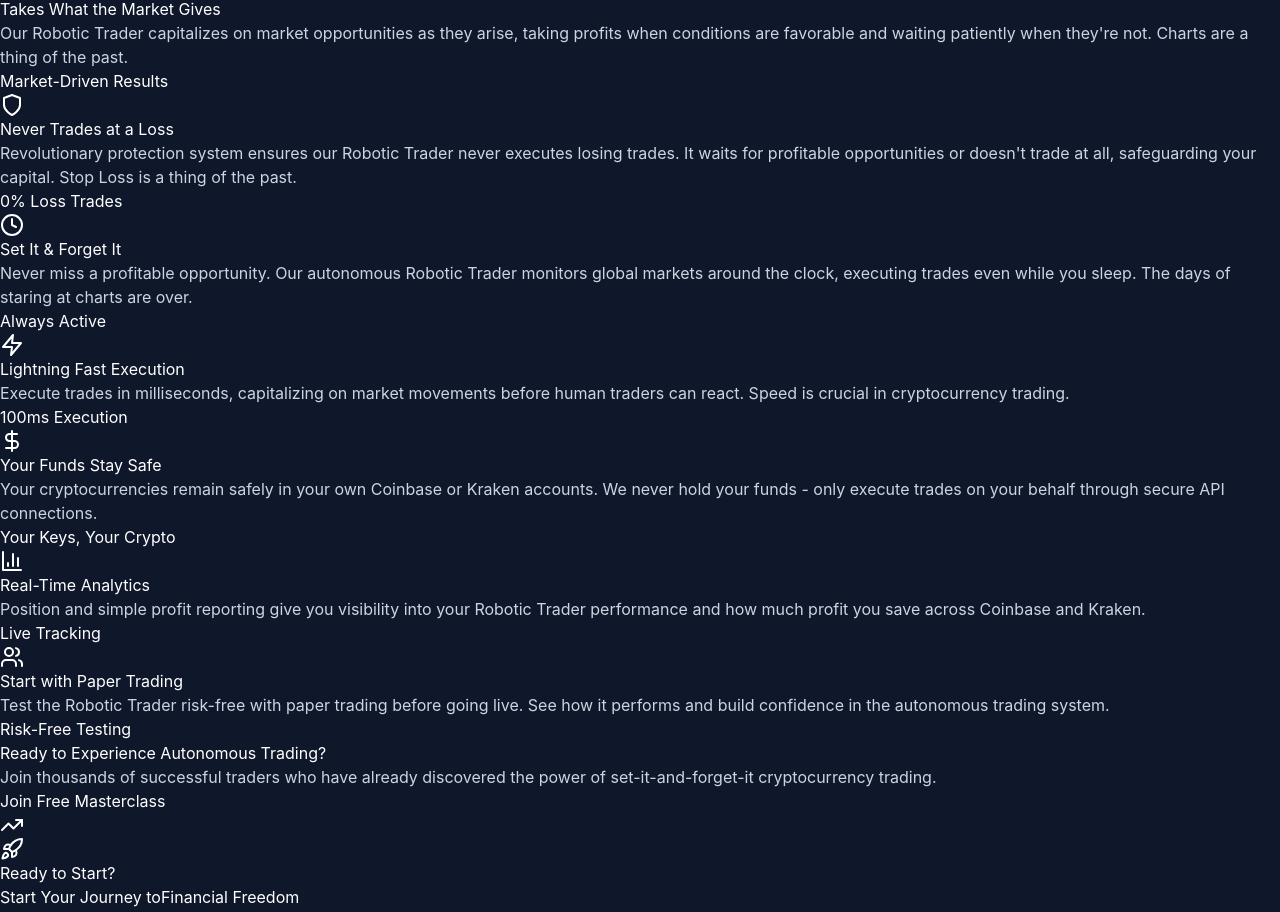
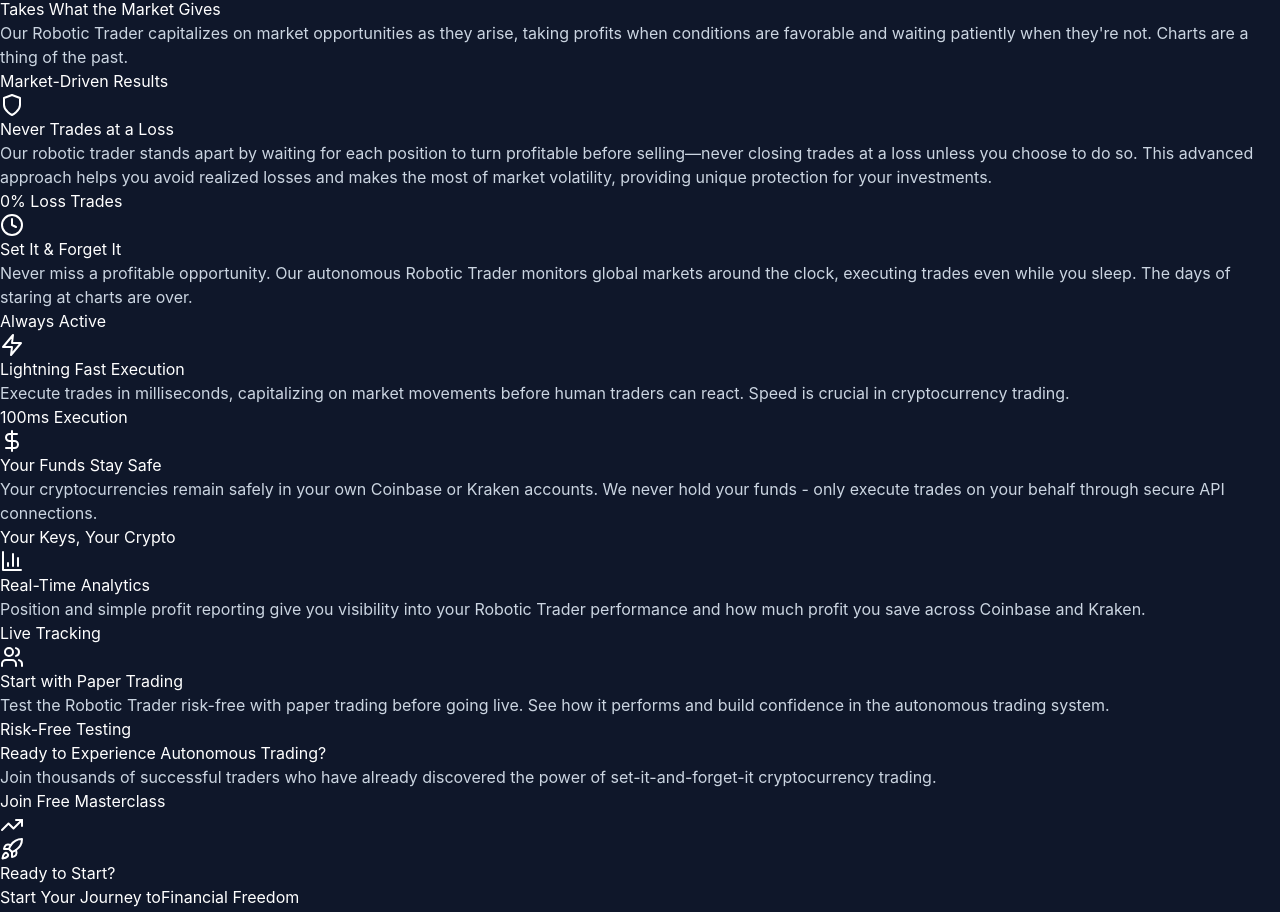
Before and after one commit to patjenkinsGIT/myrobotictrader, a React (Vite) app: page / in a window 1280 px wide. Shown: the part 1011-1923 px from the top of the page. Built offline with nearby package versions, Linux system fonts and the light colour scheme.

Commit message:
FAQ and Feature update.

```diff
--- a/src/components/Features.tsx
+++ b/src/components/Features.tsx
@@ -31,7 +31,7 @@ const features = [
     icon: Shield,
     title: "Never Trades at a Loss",
     description:
-      "Revolutionary protection system ensures our Robotic Trader never executes losing trades. It waits for profitable opportunities or doesn't trade at all, safeguarding your capital. Stop Loss is a thing of the past.",
+      "Our robotic trader stands apart by waiting for each position to turn profitable before selling—never closing trades at a loss unless you choose to do so. This advanced approach helps you avoid realized losses and makes the most of market volatility, providing unique protection for your investments.",
     color: "from-blue-500 to-cyan-500",
     stats: "0% Loss Trades",
   },
```
